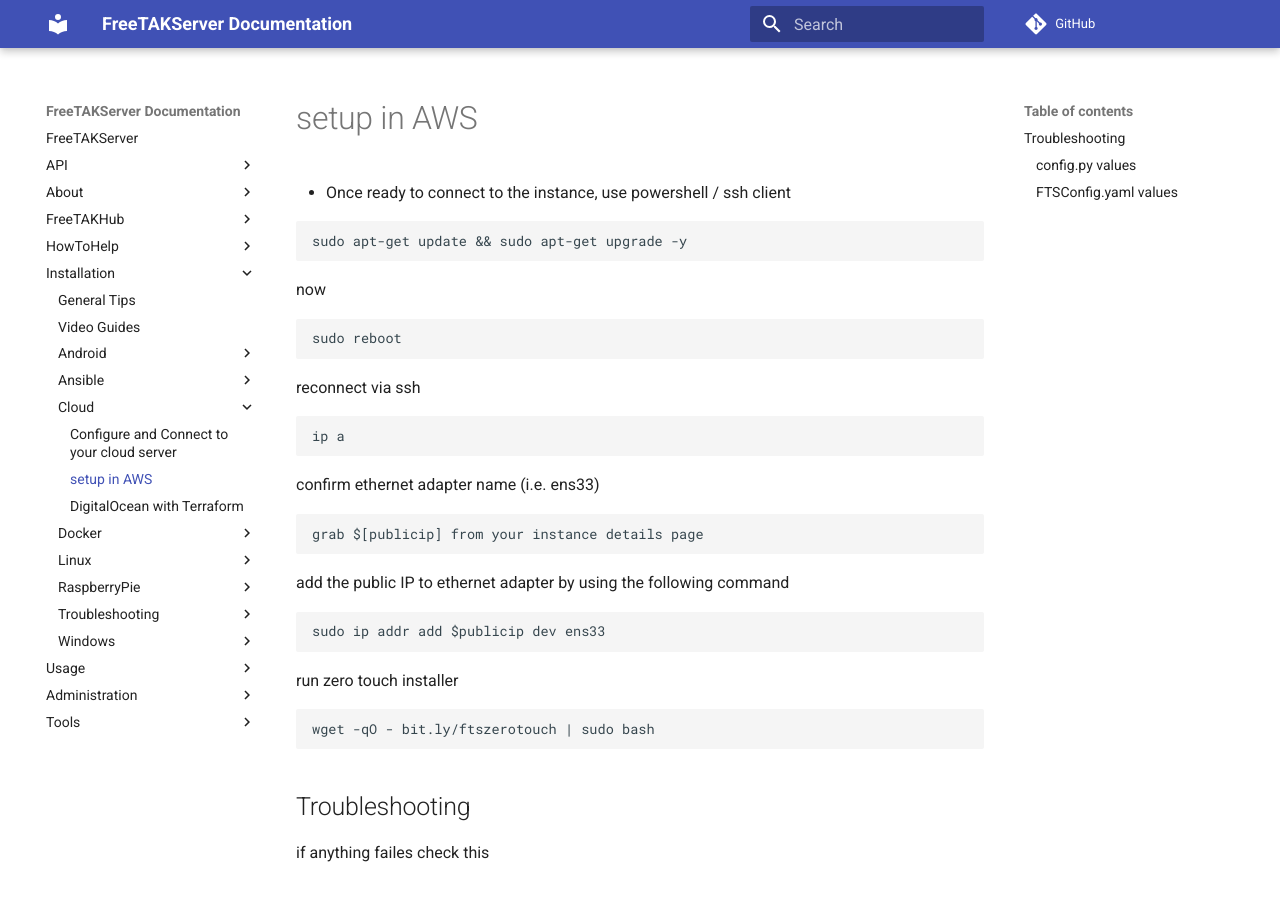
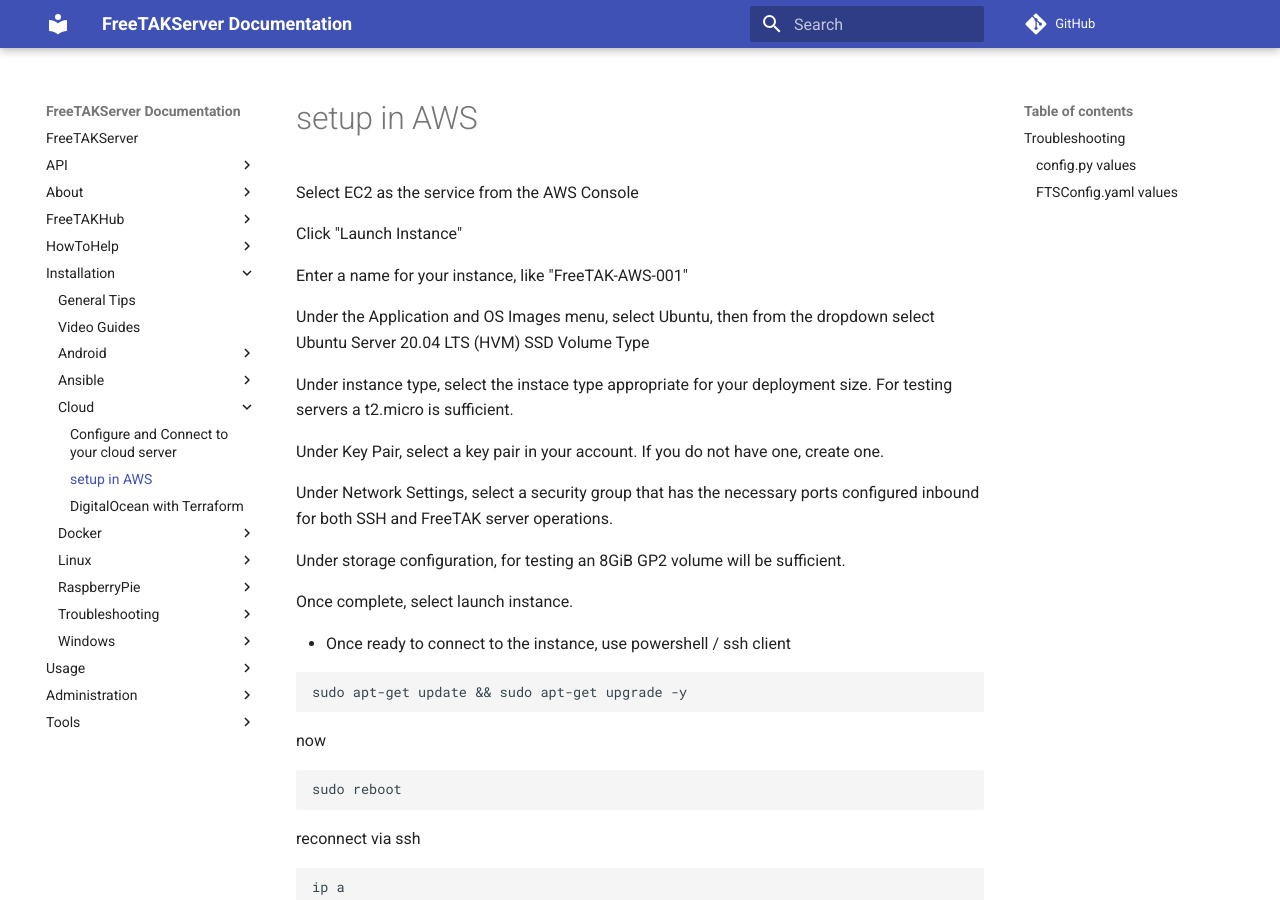
Before and after one commit to FreeTAKTeam/FreeTAKServer-User-Docs, an MkDocs documentation site: the page built from docs/docs/Installation/Cloud/AWS.md, in a window 1280 px wide and 900 px high. Built offline with MkDocs 1.6.1 and Material for MkDocs 9.7.7, drawn with Linux system fonts in a browser that asks for light colours; comment, search, counter and statistics services are not loaded.

Commit message:
Update AWS.md
Update installation instructions to include full step by step of instance selection, key pair selection, security group selection, and storage setup.

````diff
--- a/docs/docs/Installation/Cloud/AWS.md
+++ b/docs/docs/Installation/Cloud/AWS.md
@@ -1,4 +1,22 @@
 # setup in AWS
+
+Select EC2 as the service from the AWS Console
+
+Click "Launch Instance"
+
+Enter a name for your instance, like "FreeTAK-AWS-001"
+
+Under the Application and OS Images menu, select Ubuntu, then from the dropdown select Ubuntu Server 20.04 LTS (HVM) SSD Volume Type
+
+Under instance type, select the instace type appropriate for your deployment size. For testing servers a t2.micro is sufficient.
+
+Under Key Pair, select a key pair in your account. If you do not have one, create one.
+
+Under Network Settings, select a security group that has the necessary ports configured inbound for both SSH and FreeTAK server operations.
+
+Under storage configuration, for testing an 8GiB GP2 volume will be sufficient.
+
+Once complete, select launch instance.
 
 * Once ready to connect to the instance, use powershell / ssh client
 ```
````
